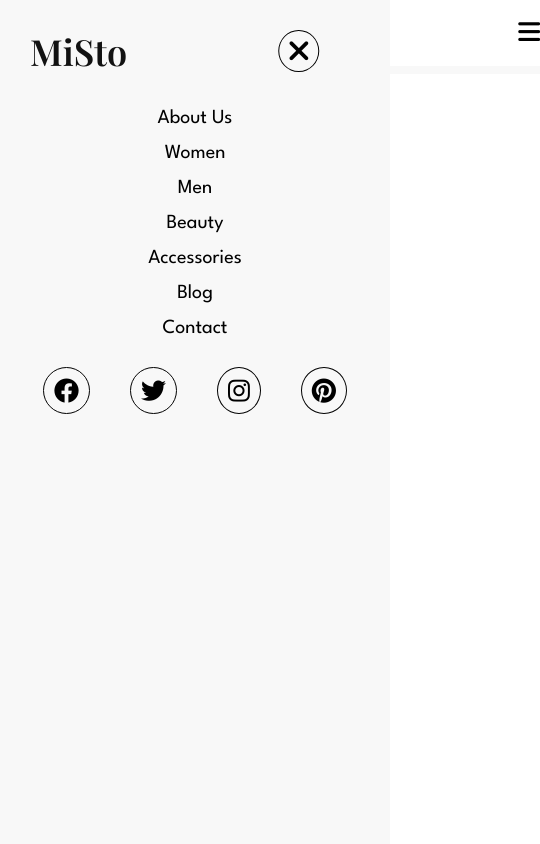
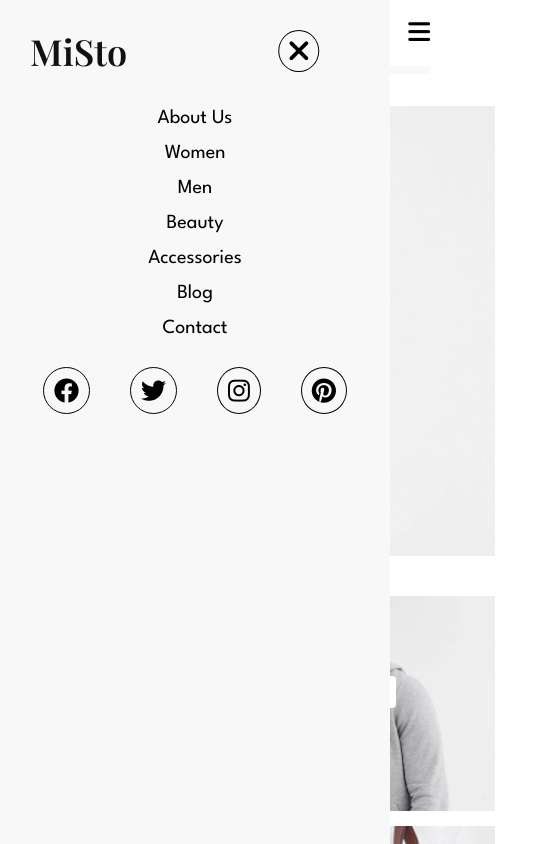
Before and after one commit to Chamomile2023/task2Datasite, a React (Vite) app: page / in a window 390 px wide. Shown: the top 844 px of the page, 540 px wide, since content can reach past the window. Built offline with nearby package versions, Linux system fonts and the light colour scheme.

Commit message:
Main Body responsive

```diff
--- a/src/components/Button/Button.scss
+++ b/src/components/Button/Button.scss
@@ -1,5 +1,6 @@
 .button{
     padding: 12px 24px 4px 24px;
+    position: absolute;
     text-transform: uppercase;
     color: black;
     background: #FFFFFF;
--- a/src/components/MainBody/MainBody.jsx
+++ b/src/components/MainBody/MainBody.jsx
@@ -10,22 +10,23 @@ const MainBody = () => {
                     <div className="main__hero">
                         <div className="main__pictures">
                             <div className="main__left">
-                                <img src="/src/img/1.png" alt="one" />
-                                <Button>your Title text </Button>
+                                <img src="/src/img/1.png" alt="one" className="main__picture--img1" />
+                                <Button className="main__left--one">your Title text </Button>
                             </div>
                             <div className="main__right">
                                 <div className="main__right--top">
                                     <div className="main__picture--two">
-                                        <img src="/src/img/2.jpg" alt="two" />
-                                        <Button>Women</Button>
+                                        <img src="/src/img/2.jpg" alt="two" className="main__picture--img2" />
+                                        <Button className="main__left--two">Women</Button>
                                     </div>
                                     <div className="main__picture--two">
-                                        <img src="/src/img/3.jpg" alt="three" />
-                                        <Button>Men</Button>
+                                        <img src="/src/img/3.jpg" alt="three" className="main__picture--img2" />
+                                        <Button className="main__left--three">Men</Button>
                                     </div>
                                 </div>
                                 <div className="main__picture--bottom">
-                                    <img src="/src/img/4.jpg" alt="four" />
+                                    <img src="/src/img/4.jpg" alt="four" className="main__picture--img" />
+                                    <Button className="main__left--four">Accessories</Button>
                                 </div>
                             </div>
                         </div>
--- a/src/components/MainBody/MainBody.scss
+++ b/src/components/MainBody/MainBody.scss
@@ -1,4 +1,7 @@
 .main{
+    &__hero{
+        padding: 32px 0;
+    }
     &__pictures{
         display: flex;
         justify-content: space-between;
@@ -6,6 +9,24 @@
     &__left{
         width: 560px;
         height: 490px;
+        position: relative;
+        &--one{
+            left: 50%;
+            top: 50%;
+            transform: translate(-50%);
+        }
+        &--two{
+            top: 40%;
+            left: 34%;
+        }
+        &--three{
+            top: 40%;
+            left: 34%;
+        }
+        &--four{
+            top: 40%;
+            left: 80%;
+        }
     }
     &__right{
         width: 560px;
@@ -13,25 +34,32 @@
         &--top{
             display: flex;
             justify-content: space-between;
-            padding-bottom: 30px;
+            padding-bottom: 40px;
         }
     }
     &__picture{
         &--two{
             height: 200px;
+            position: relative;
         }
         &--bottom{
             width: 275px;
+            position: relative;
+        }
+        &--img{
+            width: 560px;
+            height: 250px;
         }
     }
     &__words{
         display: flex;
-        justify-content: space-between;
+        justify-content: start;
         align-items: center;
         padding: 32px 0;
     }
     &__word{
         display: flex;
+        padding-right: 70px;
         &--img{
             padding-right: 15px;
         }
@@ -51,3 +79,130 @@
         }
     }
 }
+@media screen and (max-width: 1300px) {
+    .container{
+        max-width: 1200px;
+    }
+}
+@media screen and (max-width: 992px){
+    .container{
+        max-width: 960px;
+    }
+    .main{
+        &__picture{
+            &--img1{
+                width: 460px;
+                height: 430px;
+            }
+            &--img2{
+                width: 230px;
+                height: 200px;
+            }
+            &--img{
+                width: 480px;
+                height:200px;
+            }
+        }
+    }
+    .main__right--top {
+        padding-bottom: 30px;
+    }
+    .main__words {
+        padding: 0px 0;
+    }
+}
+@media screen and (max-width: 768px){
+    .container{
+        max-width: 720px;
+    }
+    // .main{
+    //     &__picture{
+    //         &--img1{
+    //             width: 380px;
+    //             height: 390px;
+    //         }
+    //         &--img2{
+    //             width: 180px;
+    //             height: 180px;
+    //         }
+    //         &--img{
+    //             width: 360px;
+    //             height:180px;
+    //         }
+    //     }
+    // }
+    // .main__right--top {
+    //     padding-bottom: 30px;
+    // }
+    // .main__words {
+    //     padding: 0px 0;
+    // }
+    .main{
+        &__hero{
+            position: relative;
+        }
+        &__pictures{
+            display: flex;
+            flex-direction: column;
+            position: absolute;
+            top: 50%;
+            left: 50%;
+            transform: translate(-50%);
+        }
+        &__picture{
+            &--img1{
+                width: 600px;
+                height: 450px;
+            }
+            &--img2{
+                width: 270px;
+                height: 215px;
+            }
+            &--img3{
+                width: 270px;
+                height: 215px;
+            }
+            &--img{
+                width: 560px;
+                height: 210px;
+            }
+        }
+        &__left{
+            display: flex;
+        justify-content: center;
+    }
+    &__words{
+            display: flex;
+            flex-direction: column;
+            position: absolute;
+            top: 1530%;
+            left: 50%;
+            transform: translate(-50%);
+    }
+    &__word{
+        margin: 10px 0;
+    }
+    }
+
+
+}
+@media screen and (max-width: 576px){
+    .container{
+        max-width: 540px;
+    }
+}
+@media screen and (max-width: 460px){
+    .container{
+        max-width: 430px;
+    }
+}
+@media screen and (max-width: 320px){
+    .container{
+        max-width: 280px;
+    }
+}
+@media screen and (max-width: 270px){
+    .container{
+        max-width: 250px;
+    }
+}
--- a/src/routes/RouteComponent.jsx
+++ b/src/routes/RouteComponent.jsx
@@ -8,7 +8,7 @@ const RouteComponent = () => {
   return (
     <>
       <Routes>
-        <Route path="/main" element={<MainBody />} />
+        <Route path="/" element={<MainBody />} />
       </Routes>
     </>
   );
```
